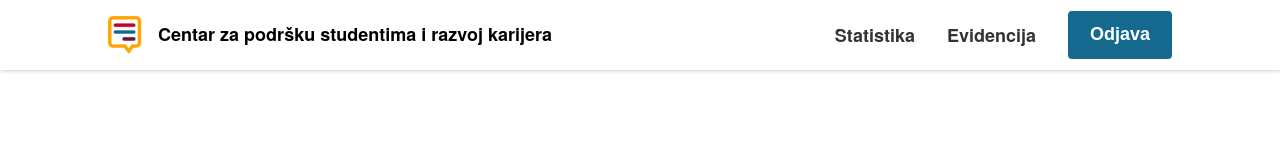
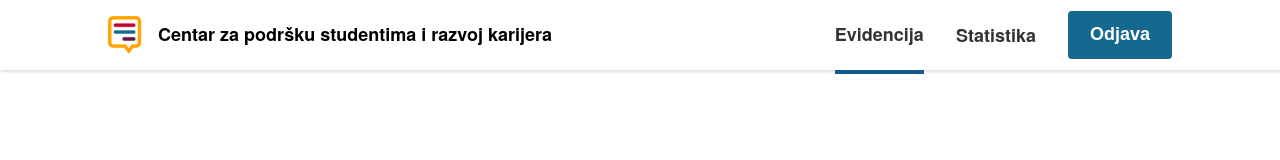
Before and after one commit to DnameZ/TeamProject, a React (Create React App) app: page /records in a window 1280 px wide. Shown: the top 160 px of the page. Built offline with nearby package versions, Linux system fonts and the light colour scheme; no server answers; sample sign-in values are in the browser's storage.

Commit message:
fixed nav item switch

```diff
--- a/src/components/Header/Header.js
+++ b/src/components/Header/Header.js
@@ -33,8 +33,6 @@ const Header = () => {
   const history = useHistory();
   const { isAdmin, handleUserLogout } = useContext(AuthContext);
   const [isOpen, setisOpen] = useState(false);
-  const [isActive, setisActive] = useState('');
-  console.log(isActive);
 
   const ToggleHamb = () => {
     setisOpen((isOpen) => !isOpen);
@@ -68,19 +66,13 @@ const Header = () => {
               text={'Odjava'}
             />
             {isAdmin && (
-              <NavItem
-                to="/records"
-                onClick={() => setisActive('evidencija')}
-                jeaktivan={isActive === 'evidencija' ? 'true' : undefined}>
-                Evidencija
+              <NavItem to="/statistics" activeClassName="active">
+                Statistika
               </NavItem>
             )}
             {isAdmin && (
-              <NavItem
-                to="/statistics"
-                onClick={() => setisActive('statistika')}
-                jeaktivan={isActive === 'statistika' ? 'true' : undefined}>
-                Statistika
+              <NavItem to="/records" activeClassName="active">
+                Evidencija
               </NavItem>
             )}
           </Nav>
--- a/src/components/Header/HeaderStyle.js
+++ b/src/components/Header/HeaderStyle.js
@@ -166,16 +166,8 @@ export const NavItem = styled(NavLink)`
   font-weight: bold;
   margin-right: 32px;
 
-  ${(props) =>
-    props.jeaktivan &&
-    `
-  &:after {
-    width: 100%;
-    height: 4px;
-    background-color: ${colors.blue};
-    content:"";
-    position:absolute;
-    top:41.5px;
-    left:0;
-  }`}
+  &.active {
+    border-bottom: 4px solid ${colors.darkBlue};
+    padding: 25px 0 23px;
+  }
 `;
```
